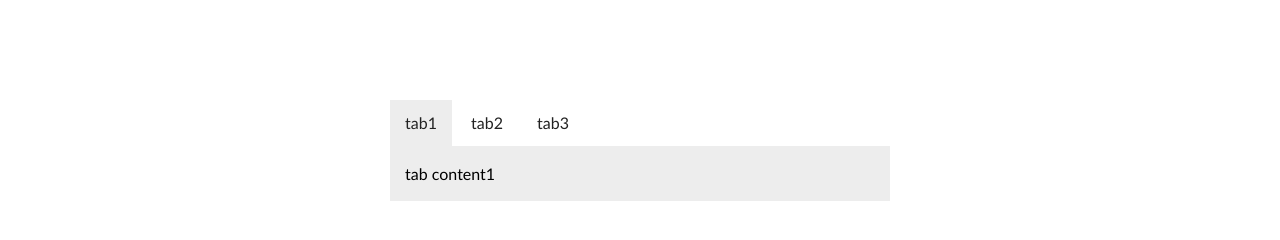
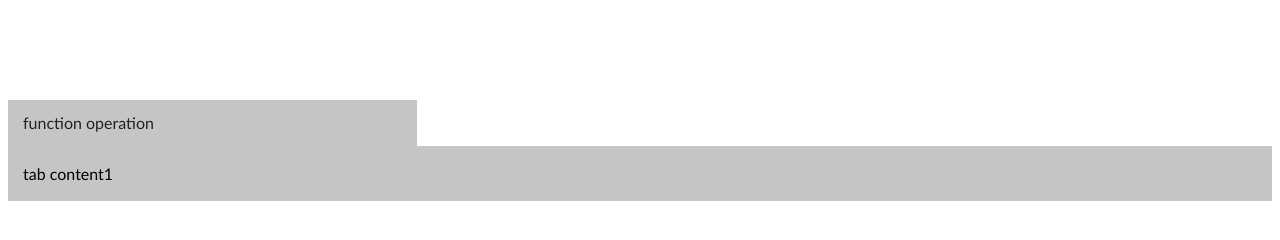
Before and after one commit to khlang12/AntiBug, a website: page testing.html in a window 1280 px wide. Drawn offline with Linux system fonts and the light colour scheme.

Commit message:
AntiBug1012.002

```diff
--- a/testing.html
+++ b/testing.html
@@ -3,7 +3,7 @@
 <head>
     <meta charset="UTF-8">
     <meta name="viewport" content="width=device-width, initial-scale=1.0">
-    <title>Tab Example</title>
+    <title>[1] Testing</title>
     <style>
         body {
             margin-top: 100px;
@@ -12,32 +12,35 @@
         }
 
         .container {
-            width: 500px;
+            width: 100%;
             margin: 0 auto;
         }
 
         ul.tabs {
+            width: 100%;
             margin: 0;
             padding: 0;
             list-style: none;
         }
 
         ul.tabs li {
+            width: 30%;
             background: none;
-            color: #222;
+            color: #ffffff;
             display: inline-block;
             padding: 10px 15px;
             cursor: pointer;
         }
 
         ul.tabs li.current {
-            background: #ededed;
+            background: #c5c5c5;
             color: #222;
         }
 
         .tab-content {
             display: none;
-            background: #ededed;
+            background: #c5c5c5;
+            color: #000000;
             padding: 15px;
         }
 
@@ -49,14 +52,12 @@
 <body>
     <div class="container">
         <ul class="tabs">
-            <li class="tab-link current" data-tab="tab-1">tab1</li>
-            <li class="tab-link" data-tab="tab-2">tab2</li>
-            <li class="tab-link" data-tab="tab-3">tab3</li>
+            <li class="tab-link current" data-tab="tab-1">function operation</li>
+            <li class="tab-link" data-tab="tab-2">history</li>
         </ul>
 
         <div id="tab-1" class="tab-content current">tab content1</div>
         <div id="tab-2" class="tab-content">tab content2</div>
-        <div id="tab-3" class="tab-content">tab content3</div>
     </div>
 
     <script>
```
Also changed, not shown: extension.js (+4 -4 lines), test/memo.html (added, +37 -0 lines), .memo.js (deleted).
